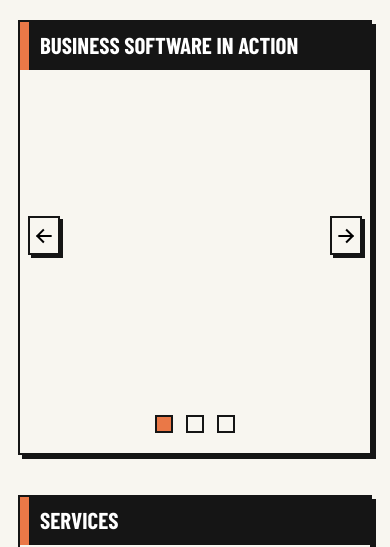
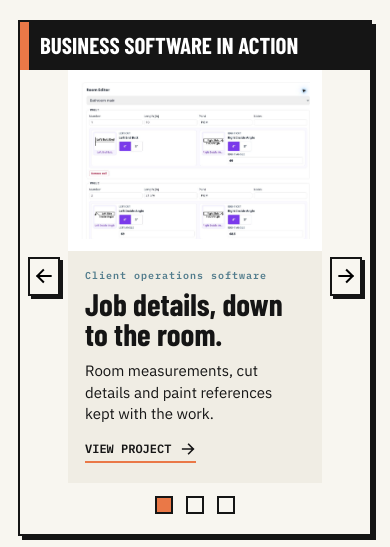
Before and after one commit to seanbman/seanburman.com, a React (Vite) app: page / in a window 390 px wide. Shown: the part 611-1158 px from the top of the page. Built offline with nearby package versions, Linux system fonts and the light colour scheme; no server answers; a web font is replaced by a local one.

Commit message:
feat: add homepage project previews

```diff
--- a/src/App.css
+++ b/src/App.css
@@ -234,6 +234,37 @@
 }
 
 /* Work index and project pages. */
+.showcase__slide{display:grid;grid-template-columns:minmax(0,1.2fr) minmax(240px,.8fr);height:100%;min-height:390px}
+.showcase__media{display:flex;align-items:center;justify-content:center;min-width:0;padding:20px;background:#fff;overflow:hidden}
+.showcase__media:focus-visible{outline:3px solid var(--orange);outline-offset:-5px}
+.showcase__media picture{display:block;width:100%;height:100%}
+.showcase__media img{display:block;width:100%;height:100%;max-height:350px;object-fit:contain}
+.showcase__copy{display:flex;flex-direction:column;align-items:flex-start;justify-content:center;padding:28px 26px;background:#f0ede4}
+.showcase__project-type{font:600 11px/1.3 'IBM Plex Mono',monospace;letter-spacing:.1em;color:var(--blue);margin:0 0 9px}
+.showcase__status{border:1px solid #666;padding:6px 8px;margin:0 0 14px;font:600 10px/1.3 'IBM Plex Mono',monospace}
+.showcase__copy h3{font-size:clamp(30px,3.1vw,51px);line-height:.98;margin:0 0 15px}
+.showcase__copy>p:not(.showcase__project-type):not(.showcase__status){font-size:16px;line-height:1.45;margin:0;max-width:360px}
+.showcase__link{display:inline-flex;align-items:center;gap:9px;margin-top:24px;padding-bottom:4px;border-bottom:2px solid var(--orange);font:700 12px/1.2 'IBM Plex Mono',monospace}
+.showcase__link .arrow-icon{width:16px;height:16px}
+.showcase__link:hover{color:#a64d29}
+@media(max-width:1100px){
+  .showcase__slide{grid-template-columns:1fr;min-height:370px}
+  .showcase__media{min-height:205px;padding:16px}
+  .showcase__media img{max-height:225px}
+  .showcase__copy{padding:22px 24px}
+  .showcase__copy h3{font-size:clamp(30px,5vw,45px)}
+}
+@media(max-width:650px){
+  .showcase__slide{min-height:0}
+  .showcase__media{min-height:158px;padding:12px}
+  .showcase__media img{max-height:170px}
+  .showcase__copy{padding:18px 17px 20px}
+  .showcase__project-type{font-size:10px;margin-bottom:7px}
+  .showcase__status{font-size:9px;margin-bottom:10px}
+  .showcase__copy h3{font-size:clamp(28px,8vw,39px);margin-bottom:10px}
+  .showcase__copy>p:not(.showcase__project-type):not(.showcase__status){font-size:15px}
+  .showcase__link{margin-top:16px}
+}
 .work-index{display:grid;grid-template-columns:repeat(3,minmax(0,1fr));gap:22px}
 .work-card{display:flex;flex-direction:column;overflow:hidden;min-width:0}
 .work-card__image{display:block;border-bottom:2px solid var(--black);background:#fff;overflow:hidden}
--- a/src/components/Showcase.tsx
+++ b/src/components/Showcase.tsx
@@ -1,18 +1,37 @@
 import { useState } from 'react'
+import { Link } from 'react-router-dom'
 import { ArrowIcon } from './Icons'
-// Keep all three slide interiors empty until their real widgets are ready.
-const slots=['Dispatch','Employee hours','Revenue'] as const
-export default function Showcase(){
-  const [active,setActive]=useState(0)
-  const show=(n:number)=>setActive((n+slots.length)%slots.length)
+import { projects } from '../pages/work/projects'
+
+export default function Showcase() {
+  const [active, setActive] = useState(0)
+  const show = (n: number) => setActive((n + projects.length) % projects.length)
+  const project = projects[active]
+
   return <section className="showcase neo-card" aria-label="Business software showcase">
     <div className="section-bar section-bar--showcase"><span>BUSINESS SOFTWARE IN ACTION</span></div>
     <div className="showcase__main">
-      <button type="button" className="showcase__arrow" aria-label="Previous showcase slide" onClick={()=>show(active-1)}><ArrowIcon direction="left" /></button>
-      <div className="showcase__viewport" role="group" aria-label={slots[active]+' — empty showcase slot'} data-slide-index={active}>{/* Deliberately blank slide */}</div>
-      <button type="button" className="showcase__arrow" aria-label="Next showcase slide" onClick={()=>show(active+1)}><ArrowIcon direction="right" /></button>
+      <button type="button" className="showcase__arrow" aria-label="Previous showcase slide" onClick={() => show(active - 1)}><ArrowIcon direction="left" /></button>
+      <div className="showcase__viewport" role="group" aria-label={project.client + ' — ' + project.homeHeading} data-slide-index={active}>
+        <div className="showcase__slide">
+          <Link className="showcase__media" to={`/work/${project.slug}`}>
+            <picture>
+              {project.mobilePreview && <source media="(max-width: 650px)" srcSet={project.mobilePreview.src} />}
+              <img src={project.preview.src} alt={project.preview.alt} width={project.preview.width} height={project.preview.height} />
+            </picture>
+          </Link>
+          <div className="showcase__copy">
+            <p className="showcase__project-type">{project.kind}</p>
+            {project.statusLabel && <p className="showcase__status">{project.statusLabel}</p>}
+            <h3>{project.homeHeading}</h3>
+            <p>{project.homeCaption}</p>
+            <Link className="showcase__link" to={`/work/${project.slug}`}>VIEW PROJECT <ArrowIcon direction="right" /></Link>
+          </div>
+        </div>
+      </div>
+      <button type="button" className="showcase__arrow" aria-label="Next showcase slide" onClick={() => show(active + 1)}><ArrowIcon direction="right" /></button>
     </div>
-    <div className="showcase__pagination" aria-label="Choose showcase slide">{slots.map((slot,i)=><button type="button" key={slot} aria-label={'Show slide '+(i+1)} aria-current={active===i?'true':undefined} className={'showcase__dot'+(i===active?' showcase__dot--active':'')} onClick={()=>show(i)}/>)}</div>
-    <span className="sr-only" role="status">Slide {active+1} of {slots.length}</span>
+    <div className="showcase__pagination" aria-label="Choose showcase slide">{projects.map((item, index) => <button type="button" key={item.slug} aria-label={'Show ' + item.client + ' project'} aria-current={active === index ? 'true' : undefined} className={'showcase__dot' + (index === active ? ' showcase__dot--active' : '')} onClick={() => show(index)} />)}</div>
+    <span className="sr-only" role="status">Slide {active + 1} of {projects.length}</span>
   </section>
 }
--- a/src/pages/work/projects.ts
+++ b/src/pages/work/projects.ts
@@ -20,7 +20,10 @@ export type Project = {
   title: string
   summary: string
   cardDescription: string
+  homeHeading: string
+  homeCaption: string
   preview: ProjectImage
+  mobilePreview?: ProjectImage
   context: string
   result: string
   tags: string[]
@@ -54,6 +57,8 @@ export const projects: Project[] = [
     title: 'Built around the details of repipe work.',
     summary: 'A custom operations application for organizing occupied-building repipe projects, from building-level planning to individual suites and work stages.',
     cardDescription: 'A custom application for planning repipe work and keeping suite, room, and installation details together.',
+    homeHeading: 'Job details, down to the room.',
+    homeCaption: 'Room measurements, cut details and paint references kept with the work.',
     preview: plumbingConsoleWall,
     context: 'A multifamily repipe moves through overlapping trades, occupied suites, scheduled visits, and inspections. The system needs to keep that structure visible instead of reducing the work to a generic calendar.',
     result: 'A purpose-built workflow console connecting project schedules, suite information, and field documentation in one application.',
@@ -100,7 +105,10 @@ export const projects: Project[] = [
     title: 'From the first request to the finished visit.',
     summary: 'A working Rails development application exploring how requests, customer records, schedules, and technician updates can connect around a job.',
     cardDescription: 'A development project showing dispatch, job intake, customer records, and updates from the field using sample data.',
+    homeHeading: 'From the schedule to the job.',
+    homeCaption: 'A working demo showing dispatch, customer records and updates from the field.',
     preview: image('/work/fleet-platform/1600_dispatch.png', 'Fleet dispatch schedule showing visits arranged across the day.', 'Desktop dispatch and schedule view from the development demo.', 1600, 900),
+    mobilePreview: image('/work/fleet-platform/430_technician_work_order.png', 'Mobile Fleet technician work-order view showing job details.', 'A mobile work-order view from the development demo.', 430, 2501),
     context: 'The captures come from a running Rails development application with synthetic records. They illustrate an operational workflow, not a production deployment or a commissioned client system.',
     result: 'A working development demo that brings intake, dispatch, customer information, field updates, and work-order closure into one illustrated workflow.',
     tags: ['Rails', 'Ruby', 'SQLite', 'Server-rendered UI', 'Sample data'],
@@ -156,6 +164,8 @@ export const projects: Project[] = [
     title: 'Helping people understand a specialized service.',
     summary: 'A public-facing website for a multifamily repiping contractor, designed to explain a technical installation method and help property managers evaluate project work.',
     cardDescription: 'A website helping property managers understand the repiping method, review projects, and request an assessment.',
+    homeHeading: 'Explain the service. Show the work.',
+    homeCaption: 'Technical information, project references and building-assessment inquiries in one website.',
     preview: image('/work/plumbing-track-website/home.jpg', 'Plumbing Track website homepage introducing the repiping service.', 'The website homepage introduces the service and its audience.', 1348, 926),
     context: 'Visitors need to understand an unfamiliar repiping approach, compare installation methods, and find relevant project references before they are ready to make an inquiry.',
     result: 'A live website bringing technical explanations, completed-project references, and project inquiries together.',
```
Also changed, not shown: 4 other files (tests, documents, lock files or other folders).
